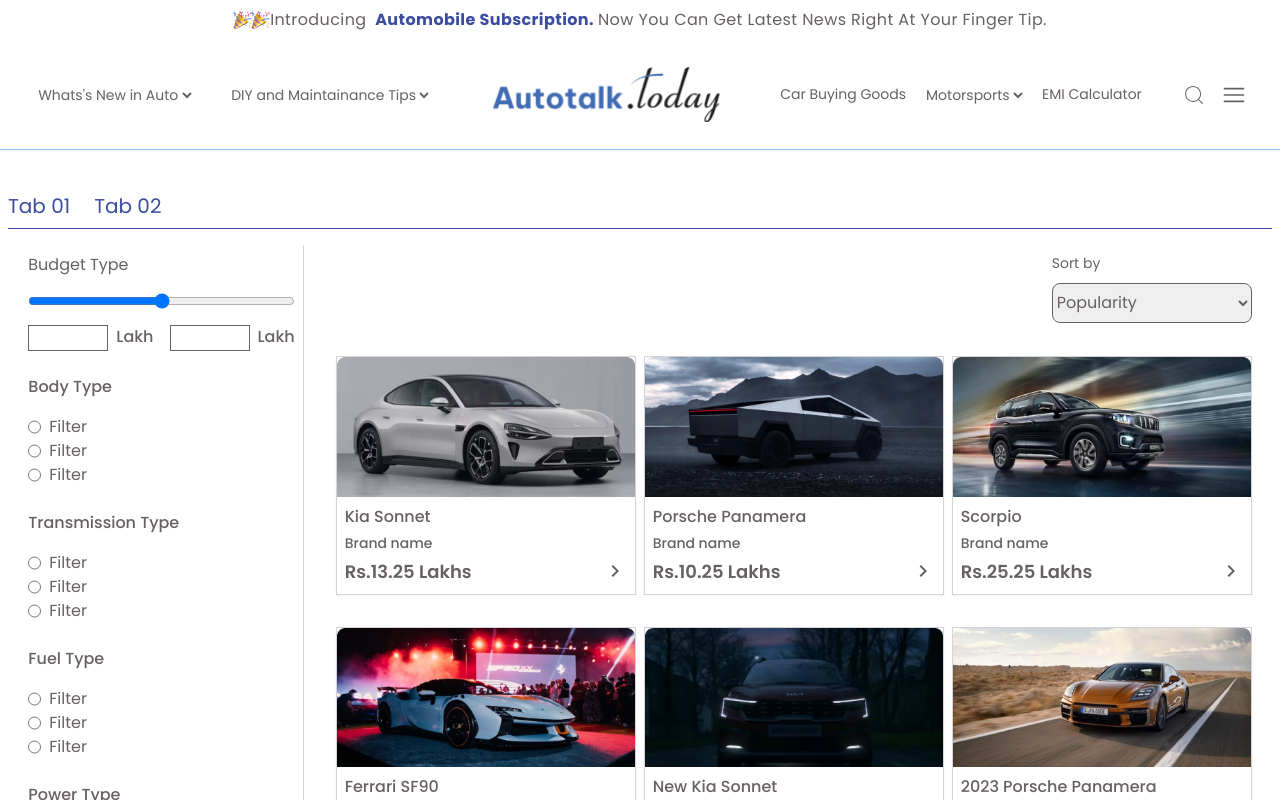
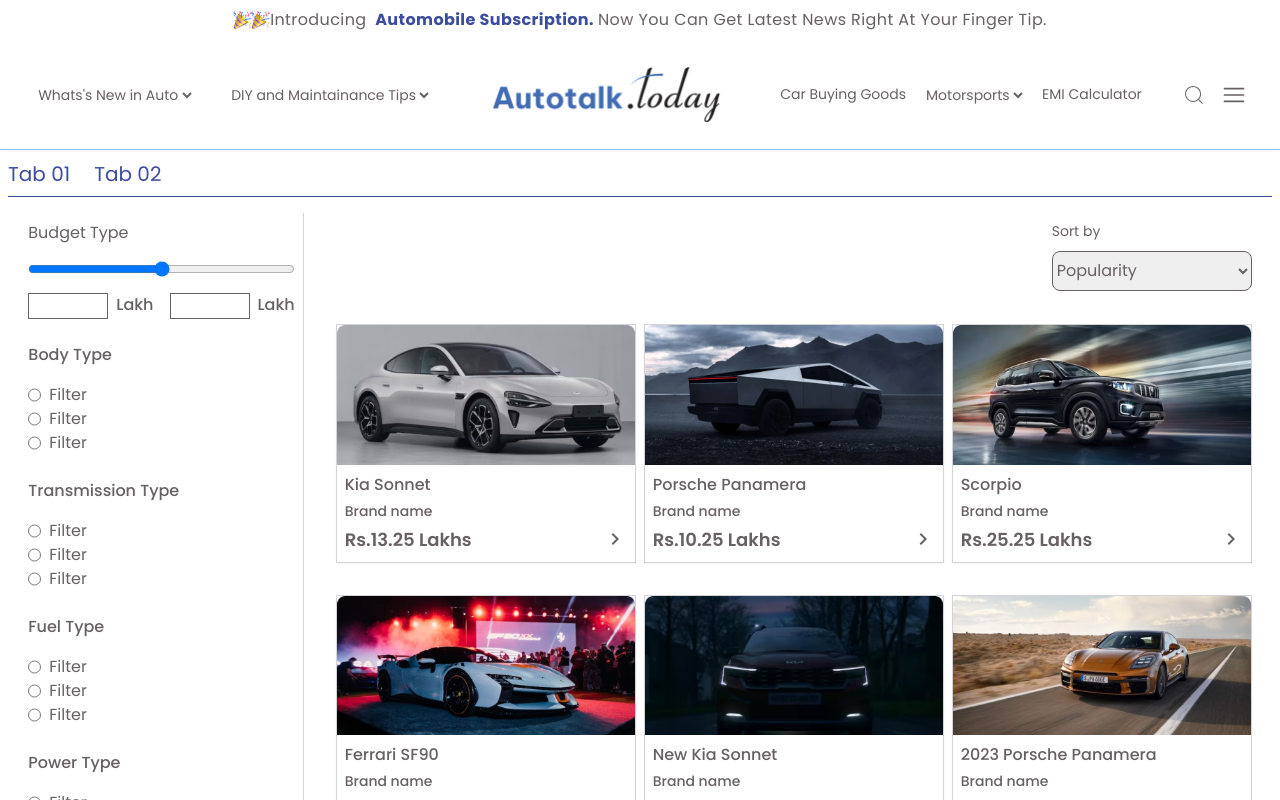
Before and after one commit to Jett78/Autotalk, a React (Vite) app: page /Autotalk/Products in a window 1280 px wide. Shown: the top 800 px of the page. Built offline with nearby package versions, Linux system fonts and the light colour scheme; a web font is replaced by a local one.

Commit message:
navbar fixed

```diff
--- a/src/Components/Herosection.jsx
+++ b/src/Components/Herosection.jsx
@@ -3,8 +3,8 @@
 
 const Herosection = () => {
   return (
-    <main className="hero_section bg-sky-100 max-h-[750px] w-full p-5">
-      <div className="mt-20 md:py-16 py-10">
+    <main className="hero_section bg-sky-100 max-h-[750px] w-full p-4 mt-[2em] ">
+      <div className="md:mt-20 mt-6 py-4">
         <h2 className="animate-slideleft font-semibold md:text-[42px] px-4 text-xl  text-purple text-center mx-auto max-w-[1096px] tracking-wide leading-[145%]">
           Get Latest updates on what's going on AutoEcosystem in Nepal
         </h2>
--- a/src/Pages/Home.jsx
+++ b/src/Pages/Home.jsx
@@ -16,7 +16,7 @@
 
 const Home = () => {
   return (
-    <main className='mt-[110px]'>
+    <main>
       <Herosection />
       <Most_read_section />
       <Categories_section />
--- a/src/Pages/Products.jsx
+++ b/src/Pages/Products.jsx
@@ -25,7 +25,7 @@
 
   return (
     <main>
-      <div className=' text-gray px-2  mt-[4em] sm:pt-10 pt-6 '>
+      <div className=' text-gray px-2  mt-[2em] sm:pt-10 pt-6 '>
         <nav className='max-w-[1320px] mx-auto flex gap-6 border-b py-2 text-xl text-purple font-normal mt-10'>
           <h2 className='hover:font-semibold cursor-pointer'>Tab 01</h2>
           <h2 className='hover:font-semibold cursor-pointer'>Tab 02</h2>
--- a/src/components/Menu_categories.jsx
+++ b/src/components/Menu_categories.jsx
@@ -33,7 +33,7 @@
 
     return (
         <>
-            <div className={`menu-category bg-menu_blue w-full xl:m-[0_0_0_0] flex flex-row xl:p-[40px_0_40px_0] xl:w-[1920px] box-sizing-border ${open ? 'block mt-0' : 'hidden'}`}>
+            <div className={`menu-category bg-menu_blue w-full xl:m-[0_0_0_0] flex flex-row  xl:p-[40px_0_40px_0] xl:w-[1920px] box-sizing-border ${open ? 'block mt-0' : 'hidden'}`}>
                 <div className="container mx-0 xl:mx-[300px] ">
                     <div className="header flex justify-between items-center bg-white pr-5 lg:bg-menu_blue lg:px-5">
                         <div className="logo">
```
